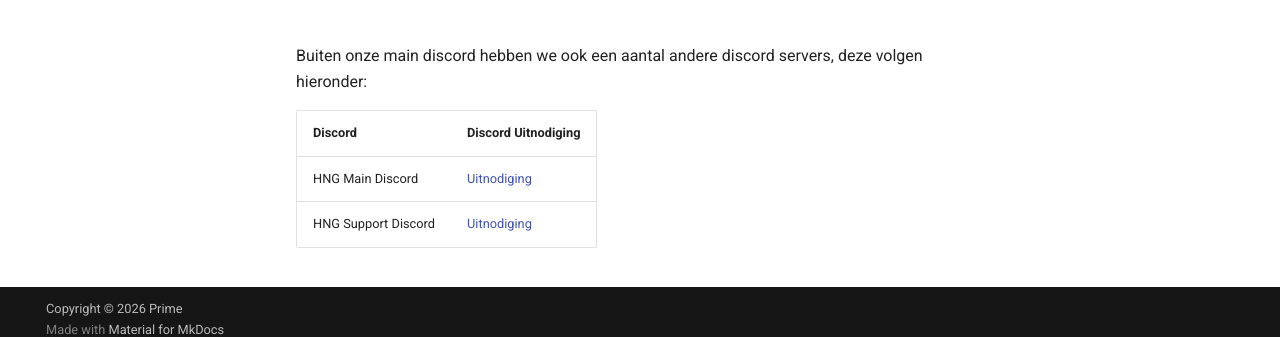
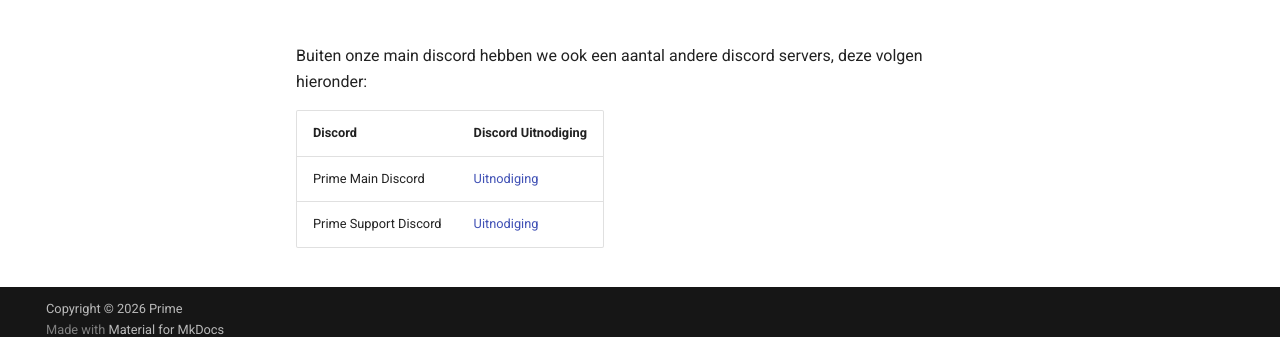
Before and after one commit to Pino-Pistool/PrimeAPV, an MkDocs documentation site: the page built from docs/index.md, in a window 1280 px wide and 1203 px high. Shown: the part 851-1188 px from the top of the window. Built offline with MkDocs 1.6.1 and Material for MkDocs 9.7.7, drawn with Linux system fonts in a browser that asks for light colours; comment, search, counter and statistics services are not loaded.

Commit message:
Update Discord server names in documentation

```diff
--- a/docs/index.md
+++ b/docs/index.md
@@ -27,5 +27,5 @@ Buiten onze main discord hebben we ook een aantal andere discord servers, deze v
 
 | Discord | Discord Uitnodiging |
 |---|---|
-| HNG Main Discord | [Uitnodiging](https://discord.gg/UF3Re6mncT) |
-| HNG Support Discord | [Uitnodiging](https://discord.gg/wVPPXgzaGr) |
+| Prime Main Discord | [Uitnodiging](https://discord.gg/UF3Re6mncT) |
+| Prime Support Discord | [Uitnodiging](https://discord.gg/wVPPXgzaGr) |
```
